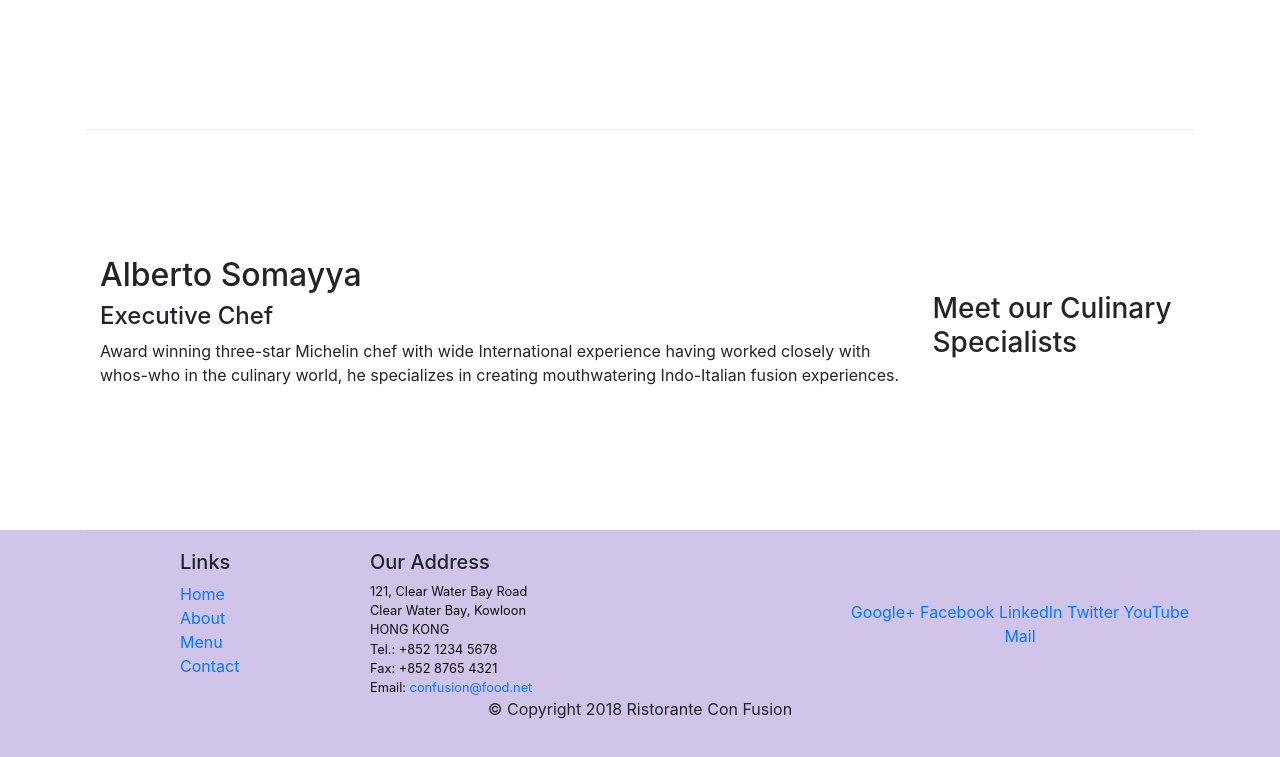
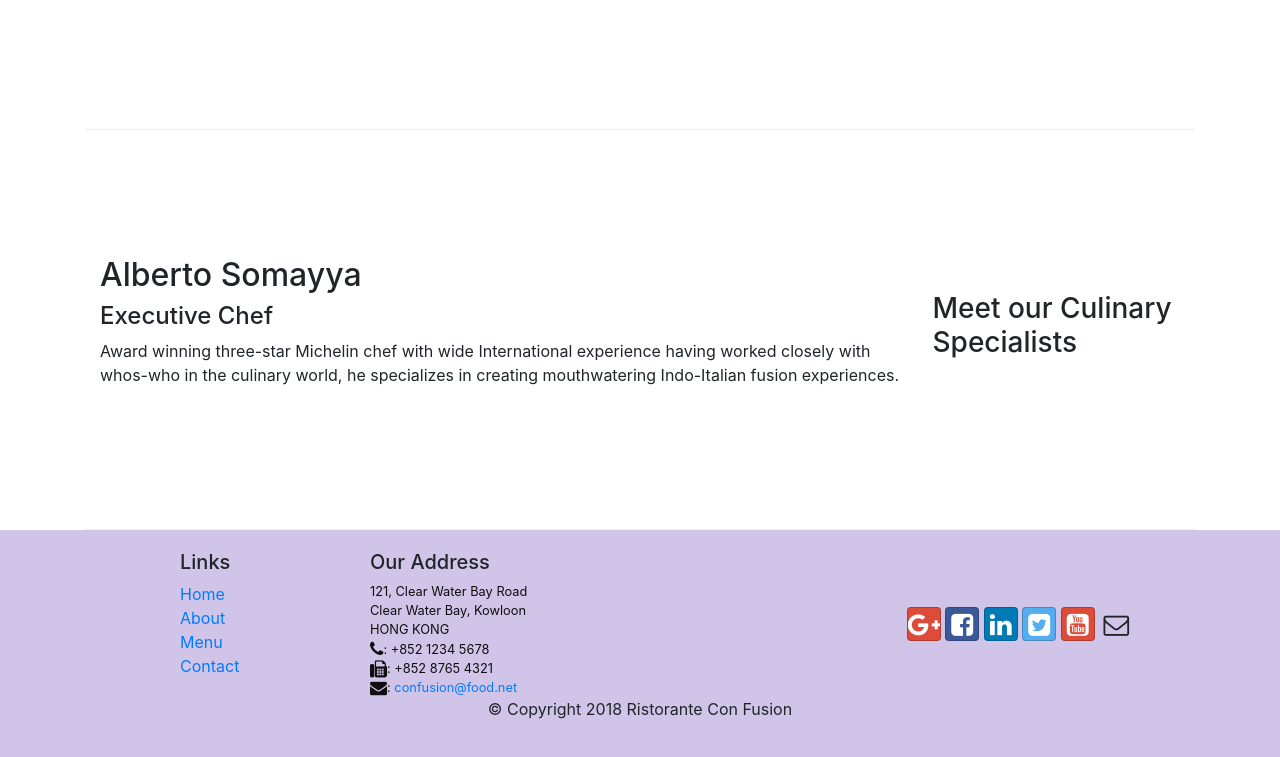
Before and after one commit to jlaidev/Front-End-Web-UI-Frameworks-and-Tools-Bootstrap-4, a website: page conFusion/index.html in a window 1280 px wide. Shown: the part 1004-1761 px from the top of the page. Drawn offline with nearby package versions, Linux system fonts and the light colour scheme.

Commit message:
icon fonts added

```diff
--- a/conFusion/index.html
+++ b/conFusion/index.html
@@ -9,6 +9,8 @@
 
     <!-- Links -->
     <link rel="stylesheet" href="node_modules/bootstrap/dist/css/bootstrap.min.css">
+    <link rel="stylesheet" href="node_modules/font-awesome/css/font-awesome.min.css">
+    <link rel="stylesheet" href="node_modules/bootstrap-social/bootstrap-social.css">
     <link rel="stylesheet" href="css/styles.css">
 
     <!-- Title -->
@@ -25,16 +27,16 @@
             <div class="collapse navbar-collapse" id="Navbar">
                 <ul class="navbar-nav mr-auto">
                     <li class="nav-item active">
-                        <a class="nav-link" href="#">Home</a>
+                        <a class="nav-link" href="#"><span class="fa fa-home"></span>Home</a>
                     </li>
                     <li class="nav-item">
-                        <a class="nav-link" href="./aboutus.html">About</a>
+                        <a class="nav-link" href="./aboutus.html"><span class="fa fa-info"></span>About</a>
                     </li>
                     <li class="nav-item">
-                        <a class="nav-link" href="#">Menu</a>
+                        <a class="nav-link" href="#"><span class="fa fa-list"></span>Menu</a>
                     </li>
                     <li class="nav-item">
-                        <a class="nav-link" href="#">Contact</a>
+                        <a class="nav-link" href="#"><span class="fa fa-address-card"></span>Contact</a>
                     </li>
                 </ul>
             </div>
@@ -106,19 +108,31 @@
 		              121, Clear Water Bay Road<br>
 		              Clear Water Bay, Kowloon<br>
 		              HONG KONG<br>
-		              Tel.: +852 1234 5678<br>
-		              Fax: +852 8765 4321<br>
-		              Email: <a href="mailto:confusion@food.net">confusion@food.net</a>
+		              <i class="fa fa-phone fa-lg"></i>: +852 1234 5678<br>
+		              <i class="fa fa-fax fa-lg"></i>: +852 8765 4321<br>
+		              <i class="fa fa-envelope fa-lg"></i>: <a href="mailto:confusion@food.net">confusion@food.net</a>
 		           </address>
                 </div>
                 <div class="col-12 col-sm-4 align-self-center">
                     <div class="text-center">
-                        <a href="http://google.com/+">Google+</a>
-                        <a href="http://www.facebook.com/profile.php?id=">Facebook</a>
-                        <a href="http://www.linkedin.com/in/">LinkedIn</a>
-                        <a href="http://twitter.com/">Twitter</a>
-                        <a href="http://youtube.com/">YouTube</a>
-                        <a href="mailto:">Mail</a>
+                        <a class="btn btn-social-icon btn-google" href="http://google.com/+">
+                            <i class="fa fa-google-plus fa-lg"></i>
+                        </a>
+                        <a class="btn btn-social-icon btn-facebook" href="http://www.facebook.com/profile.php?id=">
+                            <i class="fa fa-facebook-square fa-lg"></i>
+                        </a>
+                        <a class="btn btn-social-icon btn-linkedin" href="http://www.linkedin.com/in/">
+                            <i class="fa fa-linkedin fa-lg"></i>
+                        </a>
+                        <a class="btn btn-social-icon btn-twitter" href="http://twitter.com/">
+                            <i class="fa fa-twitter-square fa-lg"></i>
+                        </a>
+                        <a class="btn btn-social-icon btn-google" href="http://youtube.com/">
+                            <i class="fa fa-youtube-square fa-lg"></i>
+                        </a>
+                        <a class="btn btn-social-icon" href="mailto:">
+                            <i class="fa fa-envelope-o fa-lg"></i>
+                        </a>
                     </div>
                 </div>
            </div>
--- a/conFusion/package.json
+++ b/conFusion/package.json
@@ -15,6 +15,8 @@
   },
   "dependencies": {
     "bootstrap": "^4.3.1",
+    "bootstrap-social": "^5.1.1",
+    "font-awesome": "^4.7.0",
     "jquery": "^3.4.1",
     "popper.js": "^1.12.9"
   }
```
Also changed, not shown: conFusion/aboutus.html (+27 -13 lines), 1 other file.
